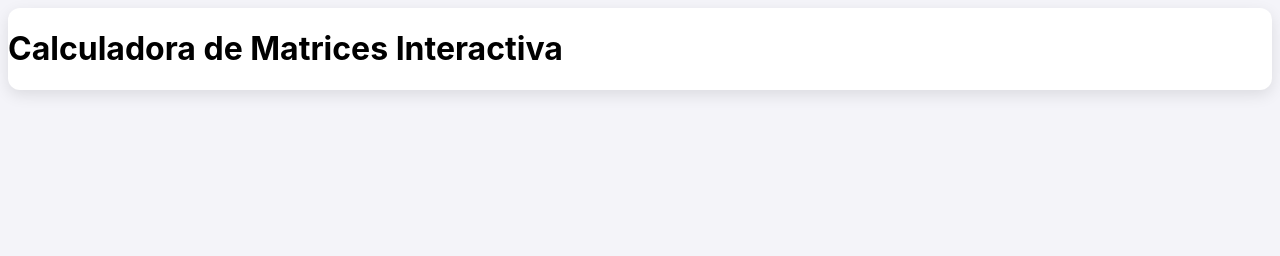
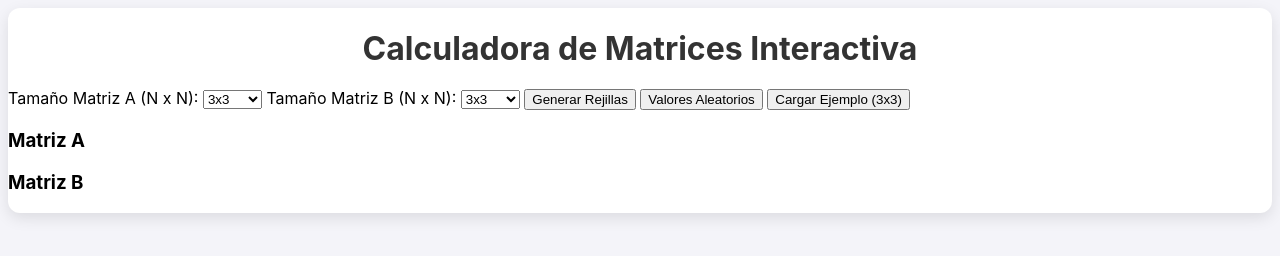
Before and after one commit to luischirinos7/lenguajes_cw, a plain HTML site: page calc.html in a window 1280 px wide. Drawn offline with Linux system fonts and the light colour scheme.

Commit message:
añadiendo la estructura HTML para los controles y contenedores de las matrices

```diff
--- a/calc.html
+++ b/calc.html
@@ -9,6 +9,51 @@
 <body>
     <div class="container">
         <h1>Calculadora de Matrices Interactiva</h1>
+
+        <!-- Controles para generar las matrices -->
+         <div class="controls">
+            <label for="sizeA">Tamaño Matriz A (N x N):</label>
+            <select id="sizeA">
+                <option value="2">2x2</option>
+                <option value="3" selected>3x3</option>
+                <option value="4">4x4</option>
+                <option value="5">5x5</option>
+                <option value="6">6x6</option>
+                <option value="7">7x7</option>
+                <option value="8">8x8</option>
+                <option value="9">9x9</option>
+                <option value="10">10x10</option>
+            </select>
+
+            <label for="sizeB">Tamaño Matriz B (N x N):</label>
+            <select id="sizeB">
+                <option value="2">2x2</option>
+                <option value="3" selected>3x3</option>
+                <option value="4">4x4</option>
+                <option value="5">5x5</option>
+                <option value="6">6x6</option>
+                <option value="7">7x7</option>
+                <option value="8">8x8</option>
+                <option value="9">9x9</option>
+                <option value="10">10x10</option>
+            </select>
+
+            <button id="btnGenerate">Generar Rejillas</button>
+            <button id="btnRandom" class="random-btn">Valores Aleatorios</button>
+            <button id="btnExample" class="example-btn">Cargar Ejemplo (3x3)</button>
+        </div>
+
+        <!-- Contenedores para las rejillas de entrada -->
+        <div class="matrix-section">
+            <div class="matrix-box">
+                <h3>Matriz A</h3>
+                <div id="matrixA-container" class="grid-container"></div>
+            </div>
+            <div class="matrix-box">
+                <h3>Matriz B</h3>
+                <div id="matrixB-container" class="grid-container"></div>
+            </div>
+        </div>
     </div>
 
 
--- a/script.js
+++ b/script.js
@@ -0,0 +1,12 @@
+document.addEventListener('DOMContentLoaded', () => {
+
+    // REFERENCIAS AL DOM
+    const sizeASelect = document.getElementById('sizeA');
+    const sizeBSelect = document.getElementById('sizeB');
+    const matrixAContainer = document.getElementById('matrixA-container');
+    const matrixBContainer = document.getElementById('matrixB-container');
+    const resultContainer = document.getElementById('result-container');
+    const messageArea = document.getElementById('message-area');
+    const scalarInput = document.getElementById('scalar');
+
+});
--- a/style.css
+++ b/style.css
@@ -15,3 +15,19 @@ body{
     border-radius: 12px;
     box-shadow: 0 5px 15px rgba(0, 0, 0, 0.1);
 }
+
+h1, h2{
+    text-align: center;
+    color: #333;
+    margin-bottom: 20px;
+}
+
+h1{
+    font-size: 2em;
+}
+h2{
+    font-size: 1.5em;
+    border-bottom: 2px solid #eee;
+    padding-bottom: 10px;
+    margin-top: 30px;
+}
```
